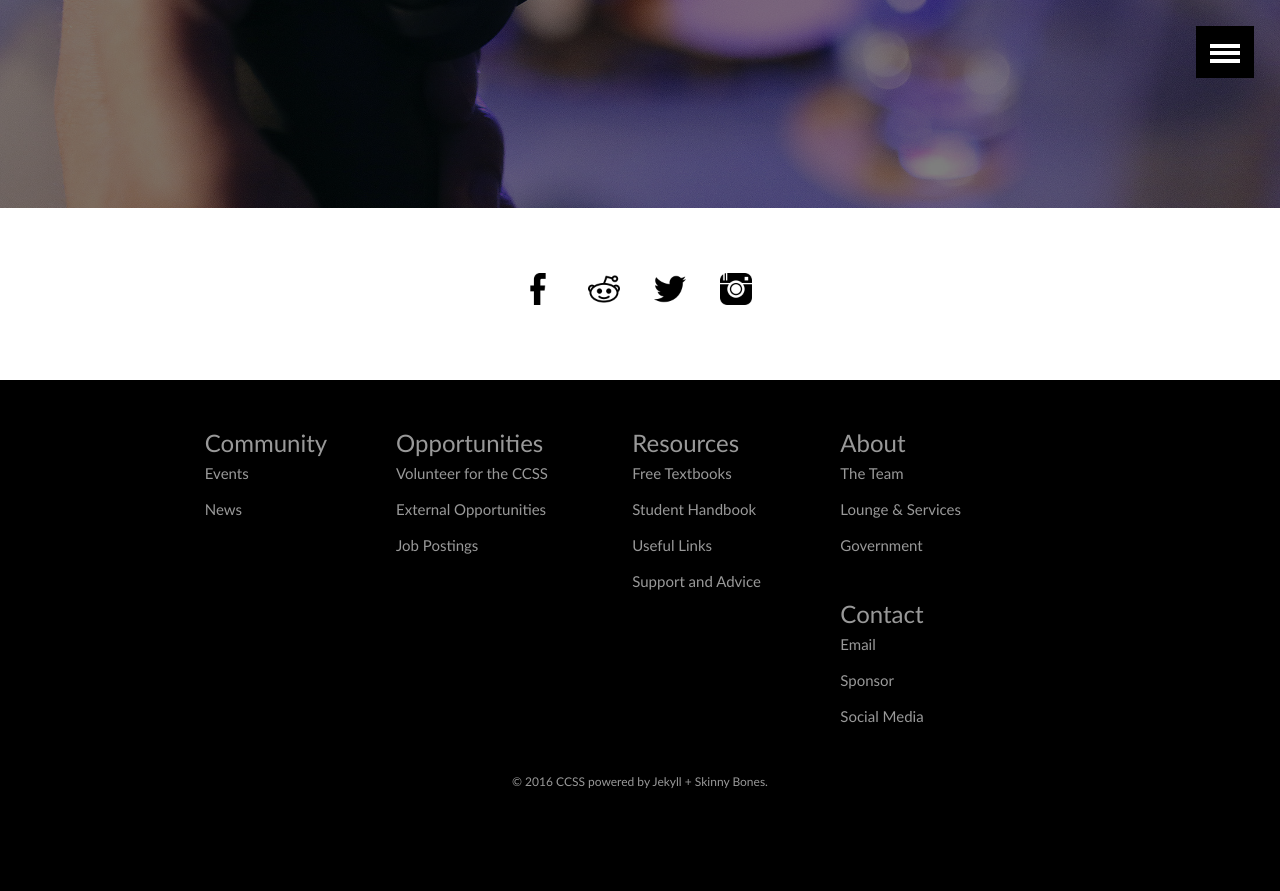
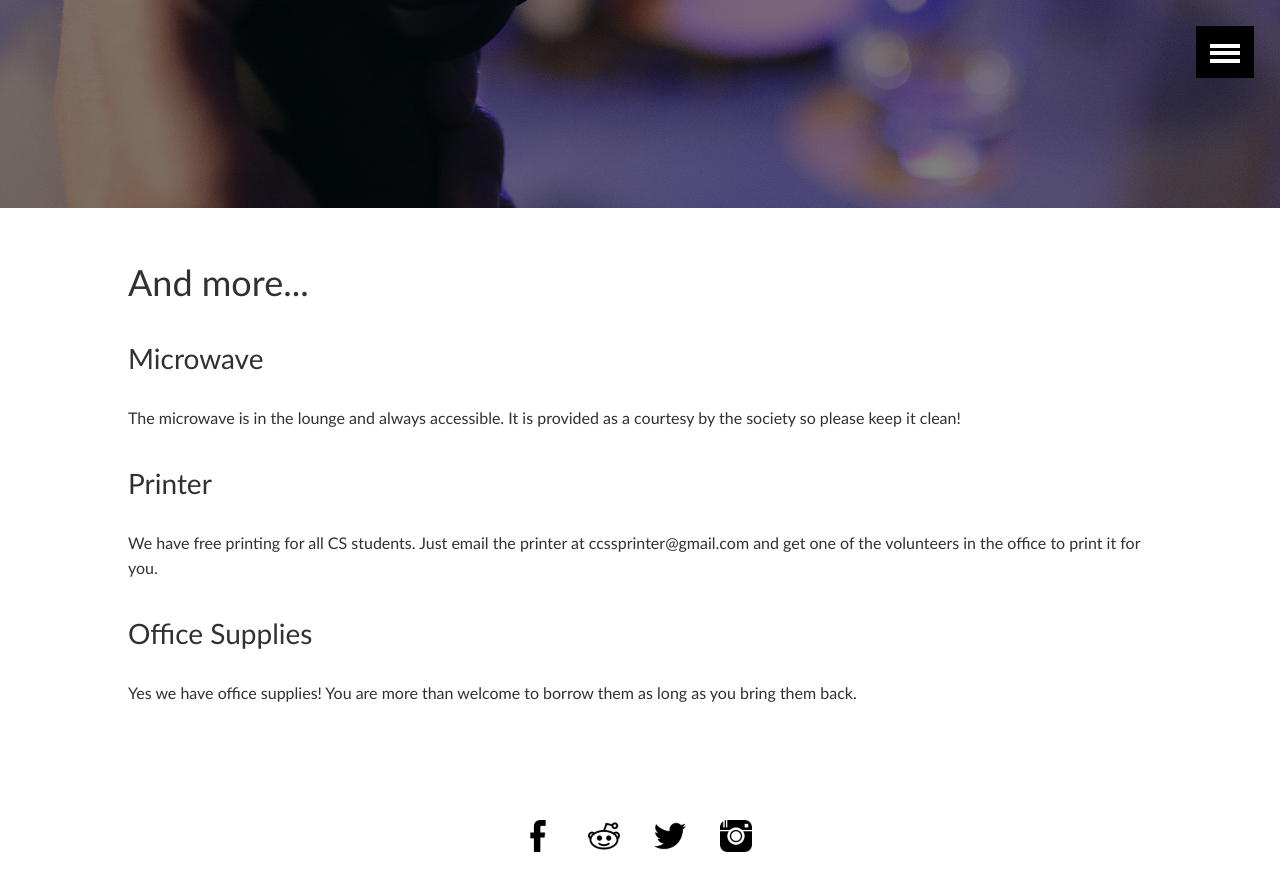
Before and after one commit to brittnylapierre/ccss_web, a Jekyll site: the page built from about/lounge/index.md, in a window 1280 px wide and 900 px high, scrolled down 2954 px. Shown: the top 891 px of the window. Built offline with Jekyll 4.4.1, drawn with Linux system fonts in a browser that asks for light colours; before the commit the page ends 3748 px from its top, so only the background shows below that.

Commit message:
Updated index.md

```diff
--- a/about/lounge/index.md
+++ b/about/lounge/index.md
@@ -34,3 +34,21 @@ subjectstyle: >-
   <div class="page-image-wrapper parallax" style="background-image: linear-gradient(rgba(0, 0, 0, 0.5), rgba(0, 0, 0, 0.5)), url('../../images/ps3.jpg'); font-size:{{ page.subjectsize }};">
   </div>
 </div>
+<div class='content-wrap'>
+  <h1>And more...</h1>
+  <h3>Microwave</h3>
+  <p>The microwave is in the lounge and always accessible. It is provided as a courtesy by the society so please keep it clean!</p>
+  <h3>Printer</h3>
+  <p>We have free printing for all CS students. Just email the printer at ccssprinter@gmail.com and get one of the volunteers in the office to print it for you.</p>
+  <h3>Office Supplies</h3>
+  <p>Yes we have office supplies! You are more than welcome to borrow them as long as you bring them back.</p>
+  <!--
+
+Stapler
+Whiteboard Markers
+Hole Puncher
+CDs
+Etc
+
+  -->
+</div>
```
